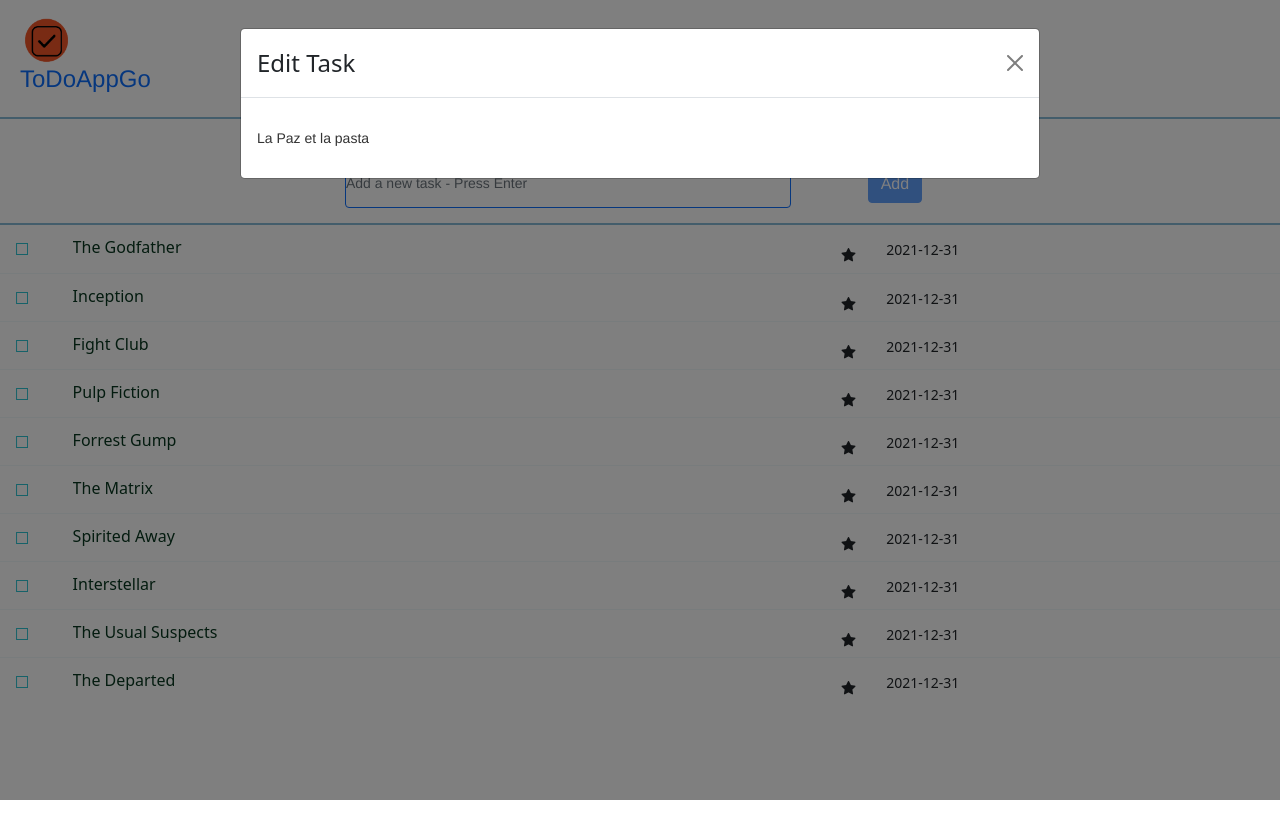
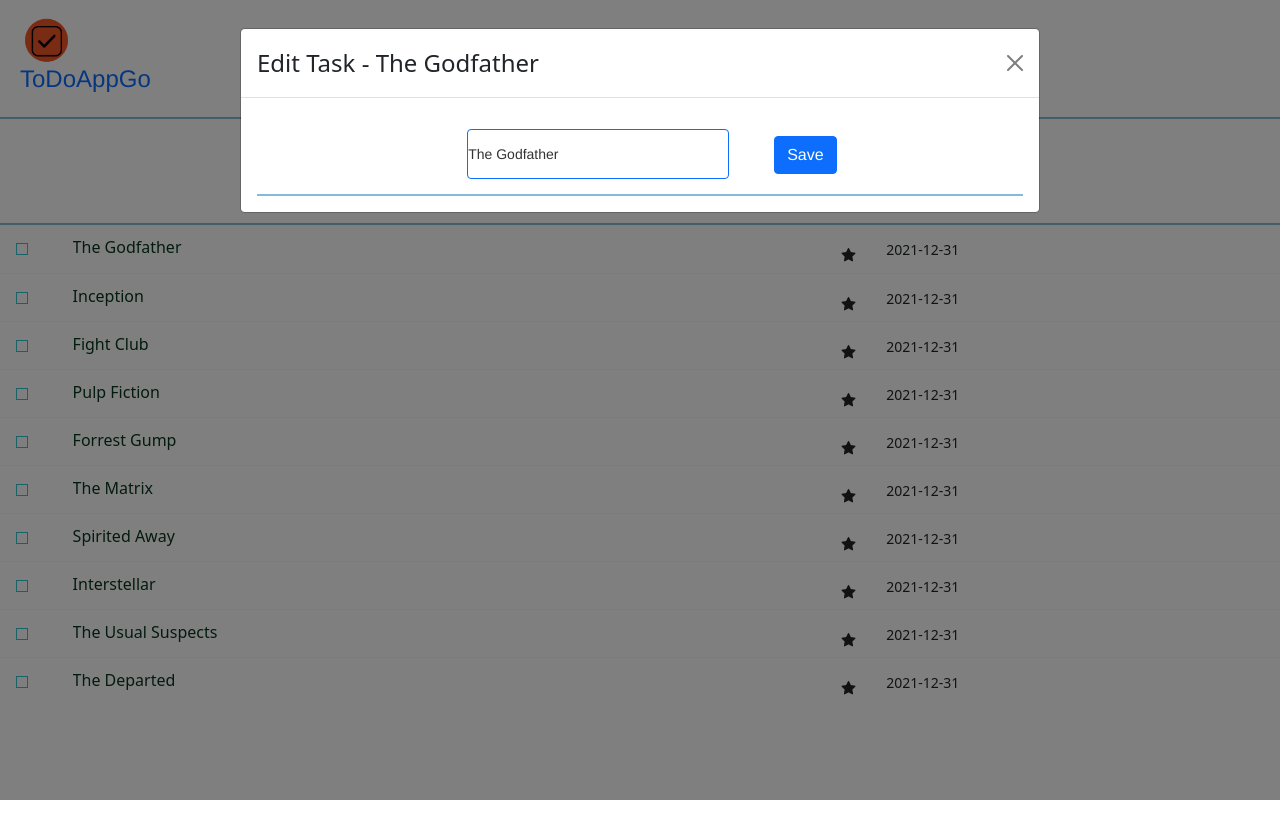
Before and after one commit to ZiyoumaSchool/todoappgo, a React (Create React App) app: page / in a window 1280 px wide. Both pictures are taken after a click on the element "The Godfather". Shown: the top 838 px of the page. Built offline with nearby package versions, Linux system fonts and the light colour scheme; a web font is replaced by a local one.

Commit message:
Realisation of the Edit Modal section for taskitem 05012022 v 1.1.0

```diff
--- a/src/components/Modal/index.jsx
+++ b/src/components/Modal/index.jsx
@@ -8,9 +8,14 @@ import { Button } from 'react-bootstrap';
 import { Modal } from 'react-bootstrap';
 import { ApplicationContext } from '../../pages/TaskHomePage'
 
-  function DefaultComponent(){
+  const DefaultComponent =()=>{
+    // const {store, setStore} = useContext(ApplicationContext);
     return (
-      <input type="text" value="La Paz et la pasta"/>
+      <form>
+      <input type="text" placeholder='La pasta plaza' readOnly={false}/>
+      {/* <input type="text" placeholder={store.titleTaskTab[0]} readOnly={false}/> */}
+      {/* <textarea></textarea> */}
+      </form>
     )
   }
 
@@ -45,7 +50,8 @@ import { ApplicationContext } from '../../pages/TaskHomePage'
         >
           <Modal.Header closeButton>
             <Modal.Title id="example-modal-sizes-title-lg">
-              {title}
+              {title}{' - '}
+              {store.titleTaskTab[0]}
             </Modal.Title>
           </Modal.Header>
           <Modal.Body>
--- /dev/null
+++ b/src/components/task/SectionEditTask/index.jsx
@@ -0,0 +1,71 @@
+import React, {useContext} from 'react';
+import { ApplicationContext } from '../../../pages/TaskHomePage'
+//import 'bootstrap/dist/css/bootstrap.css';
+import '../task.css';
+import InputTextNewTask from '../InputTextNewTask';
+import ButtonSubmit from '../../ButtonSubmit';
+import { useState } from 'react';
+import { createContext } from 'react';
+import { v4 as uuidv4 } from 'uuid';
+import TaskHomePage from '../../../pages/TaskHomePage';
+//import { Tasksource } from '../../../datas/Tasksource';
+import TaskList from '../TaskList';
+import { Tasksource } from '../../../datas/Tasksource';
+
+
+
+
+export default function SectionAddTask(Tasksource) {
+
+  // const {state1, setState1} = useContext(ApplicationContext);
+  const {store, setStore} = useContext(ApplicationContext);
+  const v = store.titleTaskTab[0]
+  const [myvalue, setMyvalue] = useState(v);
+
+  function handleChangeEdit (event){
+          setMyvalue(event.target.value);
+          //console.log("p35", myvalue);
+        };
+
+
+  function handleEdit(e) {
+    e.preventDefault();
+    console.log("patatras", myvalue);
+    console.log("Le big store YAYA", store.stateList[0])
+    //console.log("Congré chaud", store.state1[state1])
+
+    // console.log("New List", store.state1)
+    store.stateList [1]([...store.stateList[0], { id: Date.now(),
+      title:myvalue,
+      dateEnd: "2021-12-31",
+      watched: false,
+      state: 'TASK_INBOX'
+    }])
+    console.log('state--->', store.stateList[0])
+    setMyvalue('');
+
+  }
+
+  return (
+<form>
+    <div className="form-group  wrapper">
+      <div className='add-task-1'>
+
+            <InputTextNewTask
+                myvalue={myvalue}
+                handleChange={handleChangeEdit}
+             />
+
+            <ButtonSubmit
+                // disable={value===""?"true":"false"}
+                disable={!myvalue}
+                onClick={handleEdit}
+                label="Save"
+             />
+
+      </div>
+    </div>
+
+</form>
+  );
+}
--- a/src/components/task/TaskItem.jsx
+++ b/src/components/task/TaskItem.jsx
@@ -47,10 +47,15 @@ const {store, setStore} = useContext(ApplicationContext);
       </label>
       <div className='taskitem-1' >
         <div className="title">
-            <p  onClick={() => store.showModal[1](true) }>
+            <p  onClick={() => {
+          store.showModal[1](true)
+          store.idTaskTab[1](id)
+          store.titleTaskTab[1](title)
+           }}>
             {/* <input type="text" className="form-control border border-primary rounded"
              value={title} readOnly={true} placeholder="Input title" /> */}
             {title}
+
             </p>
         </div>
        </div>
--- a/src/pages/TaskHomePage.jsx
+++ b/src/pages/TaskHomePage.jsx
@@ -1,5 +1,6 @@
 import React, {useContext} from 'react';
 import SectionAddTask from '../components/Task/SectionAddTask';
+import SectionEditTask from '../components/Task/SectionEditTask'
 import { Tasksource } from '../datas/Tasksource';
 import { v4 as uuidv4 } from 'uuid';
 import TaskList from '../components/Task/TaskList';
@@ -7,8 +8,13 @@ import TaskList from '../components/Task/TaskList';
 //import { useState, useCallback } from 'react';
 import {createContext, useState} from 'react';
 import ModalComponent from '../components/Modal';
+import InputTextNewTask from '../components/Task/InputTextNewTask';
+import ButtonSubmit from '../components/ButtonSubmit';
 
 export const ApplicationContext = createContext();
+
+
+
 
 
 export default function TaskHomePage() {
@@ -21,45 +27,33 @@ export default function TaskHomePage() {
     //   }
     // }
 
+
     const myvar = Tasksource
 
     const [state1, setState1] = useState(myvar);
     const [show, setShow] = useState(false);
+    const [idTask, setIdTask] = useState(0)
+    const [titleTask, setTitleTask] = useState("")
 
     const store = {
         stateList: [state1, setState1],
         showModal: [show, setShow],
+        idTaskTab: [idTask, setIdTask],
+        titleTaskTab: [titleTask, setTitleTask]
 
       }
     // const [oneStore, setOneStore] = useState(store)
 
     // console.log("MyValue", state)
-
-
     const initialList = Tasksource;
     //const initialList = TaskList;
     const [list, setList] = useState(initialList);
 
-
-    //const [value, setValue] = useState('');
-
-    // function handleChange (event){
-    //     setValue(event.target.value);
-    //     //console.log("La valeur", value)
-    //   };
-
-    // function handleAdd() {
-    //   const newList = list.concat({ value });
-
-    //   console.log("jfjdjdjdj", {newList})
-
-    //   setList(newList);
-    //   setValue('');
-
-    //      }
-
-
-
+    const TaskEditComponent =()=>{
+        return (
+                <SectionEditTask />
+              )
+      }
 
 
     return (
@@ -74,7 +68,7 @@ export default function TaskHomePage() {
        />
         {/* <SectionAddTask /> */}
 
-        <ModalComponent title="Edit Task" show={store.showModal[0]} />
+        <ModalComponent title="Edit Task" show={store.showModal[0]} component={TaskEditComponent()} />
         <TaskList tasks={state1}/>
         </ApplicationContext.Provider>
     </>
```
Also changed, not shown: 1 other file (tests, documents, lock files or other folders).
